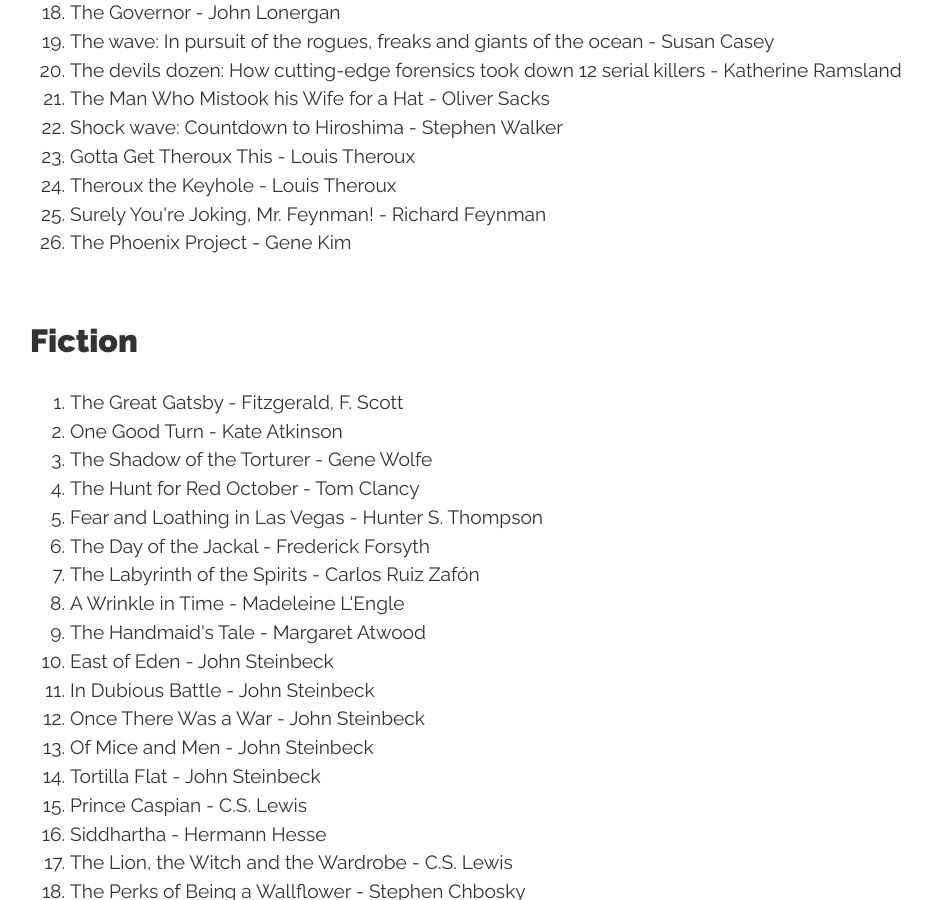
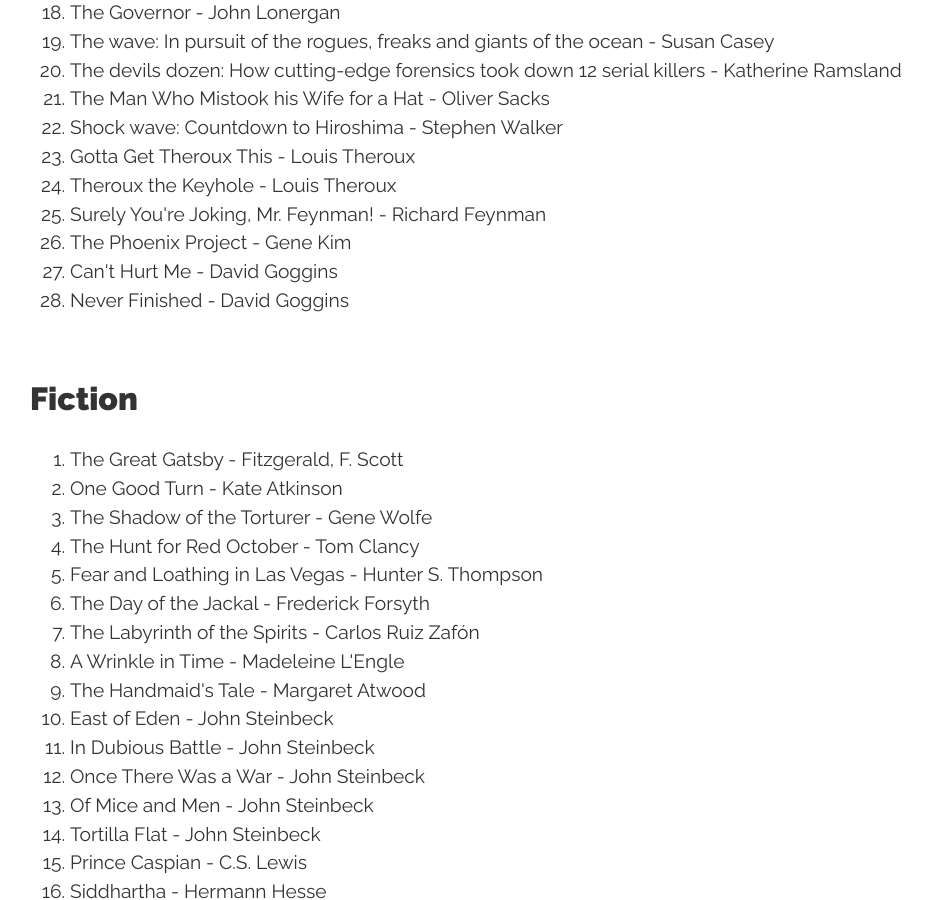
Before and after one commit to conanmercer/conanmercer.github.io, a Jekyll site: the page built from books.html, in a window 1280 px wide and 900 px high, scrolled down 1779 px. Shown: the whole window, without its empty margins (130-1062 px from the left). Built offline with Jekyll 4.4.1, drawn with Linux system fonts in a browser that asks for light colours; nearby versions of some CDN libraries; some web fonts are replaced.

Commit message:
add, new books

```diff
--- a/books.html
+++ b/books.html
@@ -75,6 +75,8 @@ title: Books
   <li>Theroux the Keyhole - Louis Theroux</li>
   <li>Surely You're Joking, Mr. Feynman! - Richard Feynman</li>
   <li>The Phoenix Project - Gene Kim</li>
+  <li>Can't Hurt Me - David Goggins</li>
+  <li>Never Finished - David Goggins</li>
 </ol>
 
 <h2>Fiction</h2>
```
